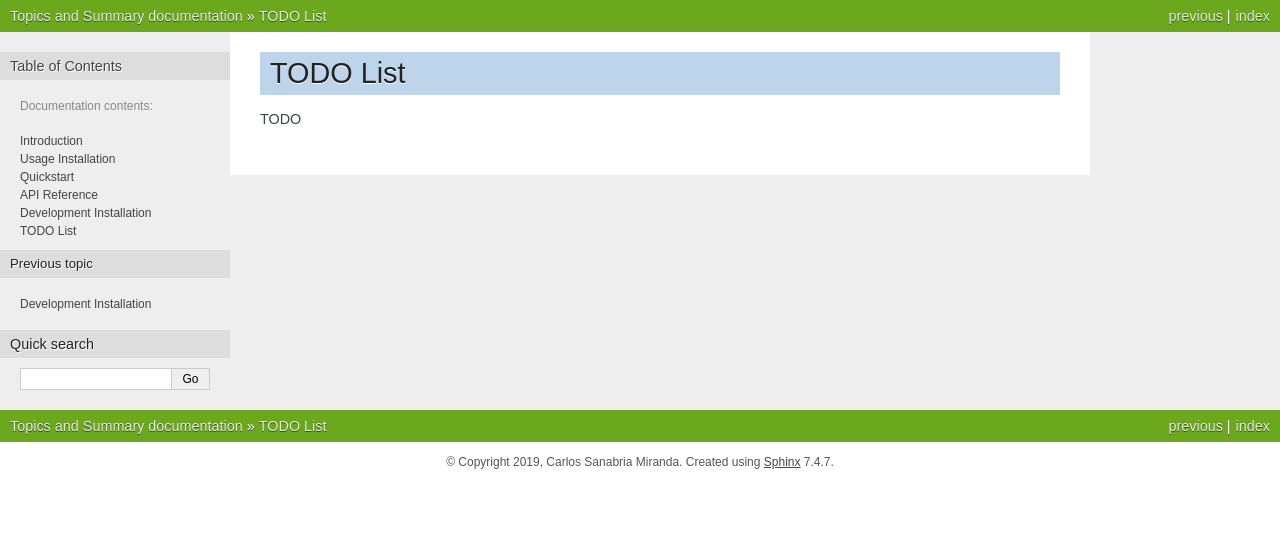
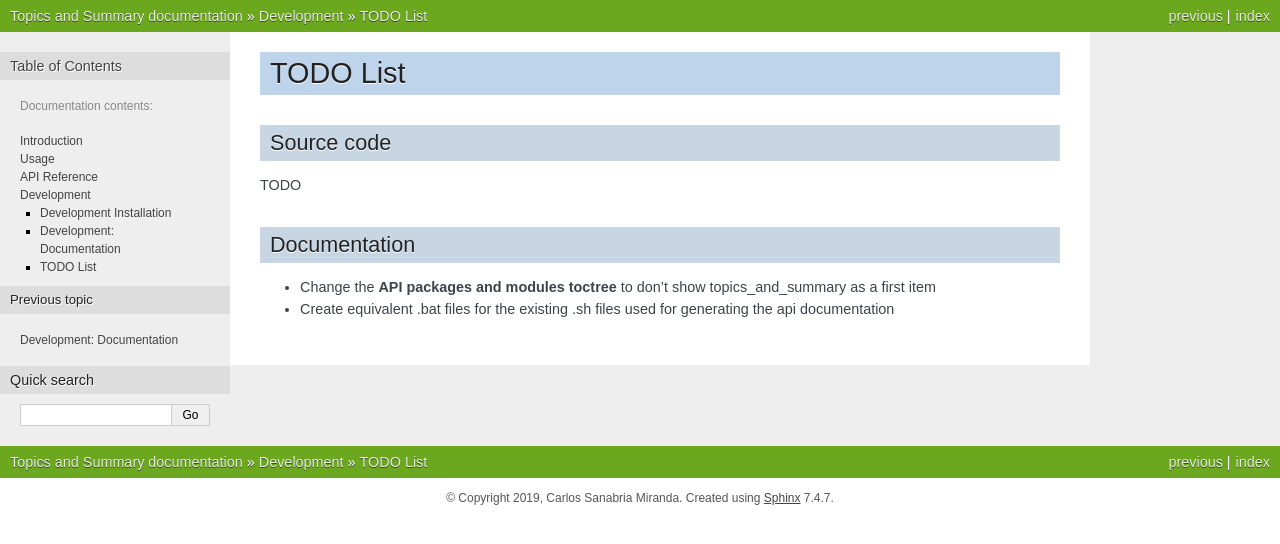
Before and after one commit to CarlosSanabriaM/topics_and_summary, a Sphinx documentation site: the page built from topics_and_summary/docs/source/development/todo-list.rst, in a window 1280 px wide. Shown: the top 544 px of the page. Built offline with Sphinx 7.4.7, drawn with Linux system fonts in a browser that asks for light colours.

Commit message:
Finished the documentation doc file.

```diff
--- a/topics_and_summary/docs/source/conf.py
+++ b/topics_and_summary/docs/source/conf.py
@@ -15,7 +15,9 @@
 import os
 import sys
 
-sys.path.insert(0, os.path.abspath('../..'))
+# LIBRARY_ROOT_PATH have to specify the relative path from this .py file to the library root folder
+LIBRARY_ROOT_PATH = '../..'
+sys.path.insert(0, os.path.abspath(LIBRARY_ROOT_PATH))
 
 # -- Project information -----------------------------------------------------
 
--- /dev/null
+++ b/topics_and_summary/docs/source/development.rst
@@ -0,0 +1,9 @@
+Development
+===========
+
+.. toctree::
+    :maxdepth: 4
+
+    development/installation
+    development/documentation
+    development/todo-list
--- a/topics_and_summary/docs/source/development/todo-list.rst
+++ b/topics_and_summary/docs/source/development/todo-list.rst
@@ -1,4 +1,12 @@
 TODO List
-=========================================================
+=========
 
+Source code
+-----------
 TODO
+
+Documentation
+-------------
+
+* Change the **API packages and modules toctree** to don't show topics_and_summary as a first item
+* Create equivalent .bat files for the existing .sh files used for generating the api documentation
```
Also changed, not shown: topics_and_summary/docs/source/development/documentation.rst (added, +91 -0 lines), topics_and_summary/docs/source/index.rst (+6 -11 lines), topics_and_summary/docs/source/usage.rst (added, +8 -0 lines), 2 other files.
